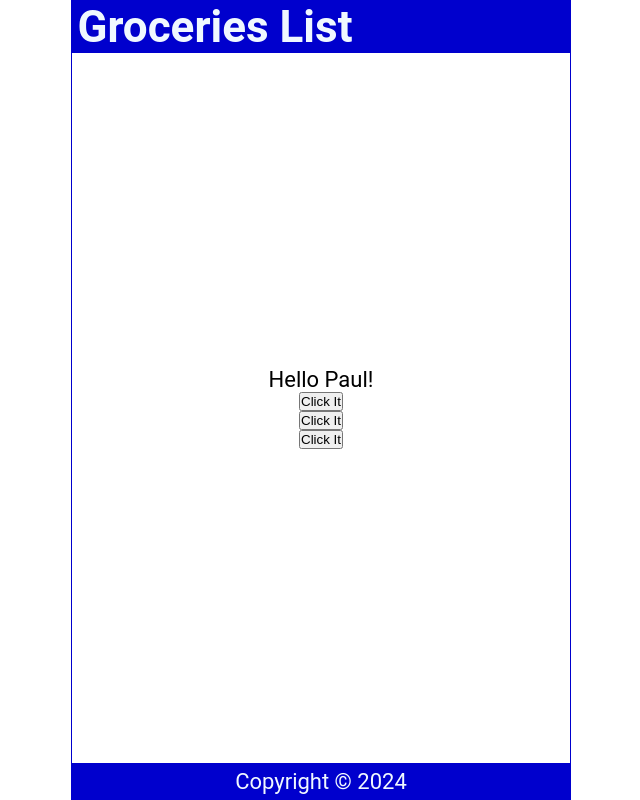
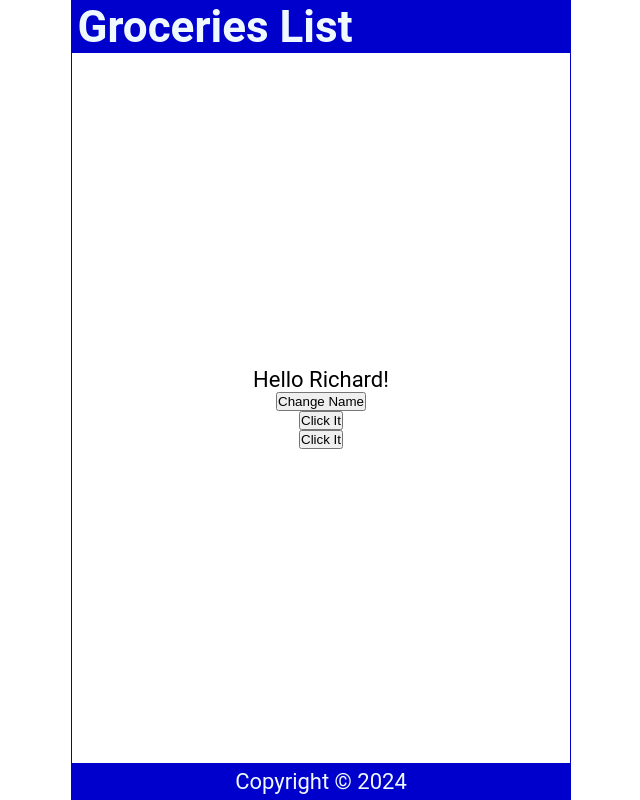
Before and after one commit to richardyhayashi/react-tutorials, a React (Create React App) app in the folder src/react-full-course-gray/: page / in a window 1280 px wide. Shown: the whole page, without its empty margins (319-959 px from the left). Built offline with nearby package versions, Linux system fonts and the light colour scheme.

Commit message:
Finished Section 6.

```diff
--- a/src/react-full-course-gray/src/components/Content.js
+++ b/src/react-full-course-gray/src/components/Content.js
@@ -1,30 +1,39 @@
+import { useState } from 'react';
+
 const Content = () => {
+  const [name, setName] = useState('Richard');
+  const [count, setCount] = useState(0);
+
   const handleNameChange = () => {
     const names = ["Peter", "Paul", "Mary"];
-    const i = Math.floor(Math.random() * 3);
-    return names[i];
+
+    let newName;
+    do {
+      const i = Math.floor(Math.random() * 3);
+      newName = names[i];
+    } while(name === newName);
+
+    setName(newName);
   }
 
   const handleClick = () => {
-    console.log('You clicked?');
+    setCount(count + 1);
+    setCount(count + 1);
+    console.log(count);
   }
 
-  const handleClick2 = (name) => {
-    console.log(`${name} was clicked`);
-  }
-
-  const handleClick3 = (e) => {
-    console.log(e.target.innerText);
+  const handleClick2 = () => {
+    console.log(count);
   }
 
   return (
     <main>
       <p onDoubleClick={handleClick}>
-        Hello {handleNameChange()}!
+        Hello {name}!
       </p>
+      <button onClick={handleNameChange}>Change Name</button>
       <button onClick={handleClick}>Click It</button>
-      <button onClick={() => handleClick2('Richard')}>Click It</button>
-      <button onClick={(e) => handleClick3(e)}>Click It</button>
+      <button onClick={handleClick2}>Click It</button>
     </main>
   );
 };
```
Also changed, not shown: 1 other file (tests, documents, lock files or other folders).
